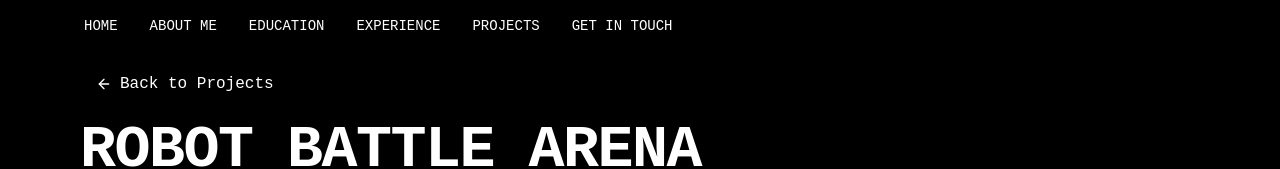
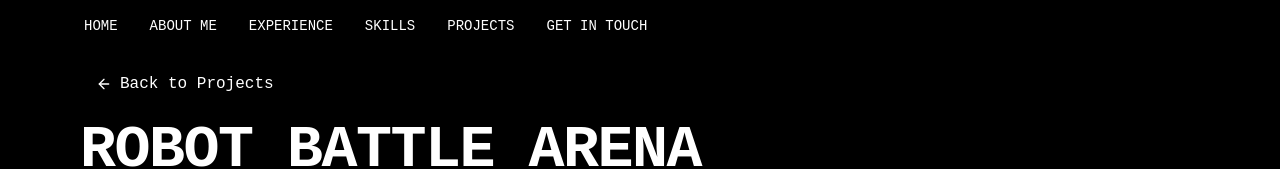
Before and after one commit to Aravind-Sathesh/neel-mulay-portfolio-website, a React (Vite) app: page /project/0 in a window 1280 px wide. Shown: the top 169 px of the page. Built offline with nearby package versions, Linux system fonts and the light colour scheme.

Commit message:
Update Header.tsx

```diff
--- a/src/components/Header.tsx
+++ b/src/components/Header.tsx
@@ -75,11 +75,12 @@ const Header = () => {
   const menuItems = [
 		'HOME',
 		'ABOUT ME',
-    'EDUCATION',
 		'EXPERIENCE',
+		'SKILLS',
 		'PROJECTS',
 		'GET IN TOUCH',
 	];
+
 
   return (
     <motion.header
```
Lines whose indentation alone changed are shown as unchanged.
